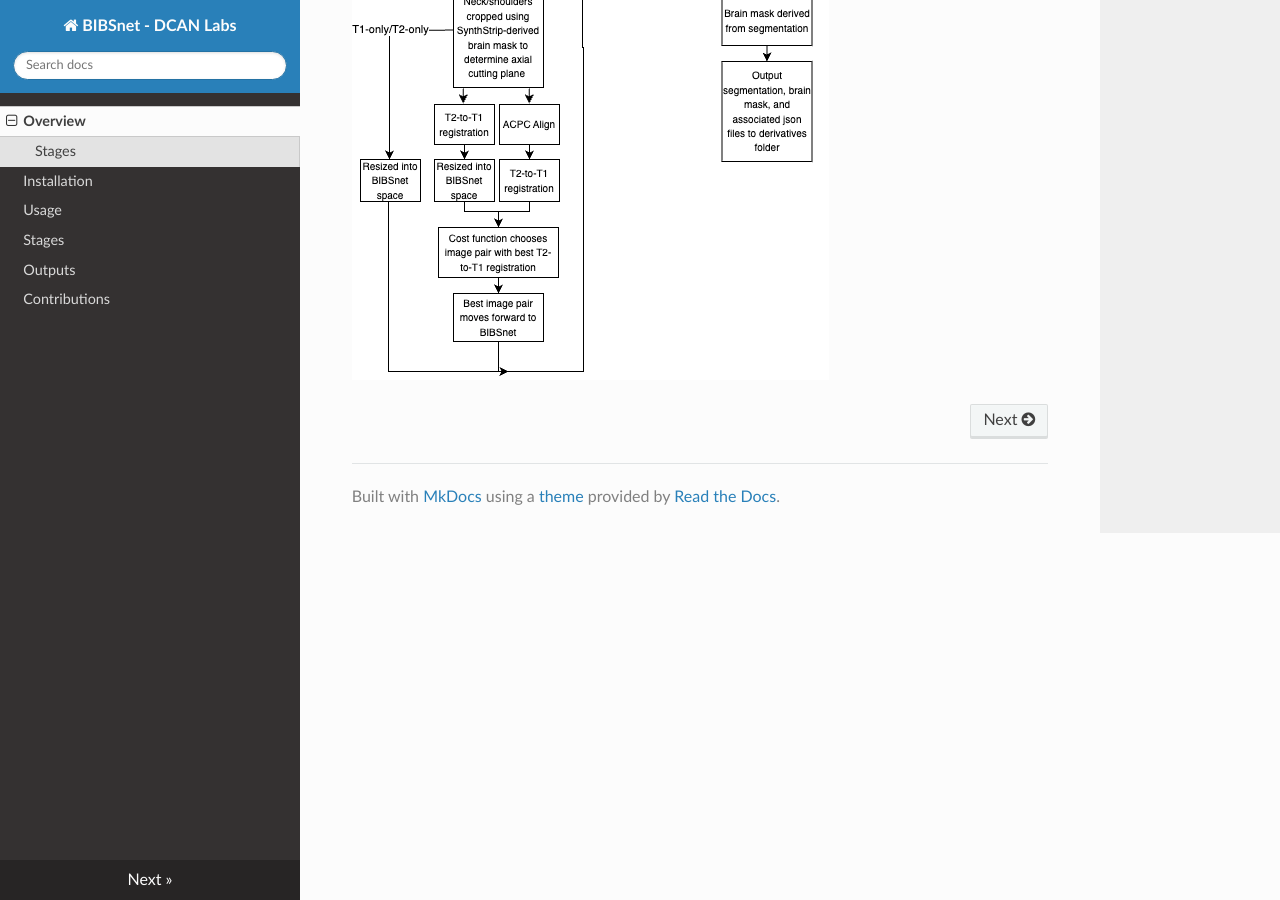
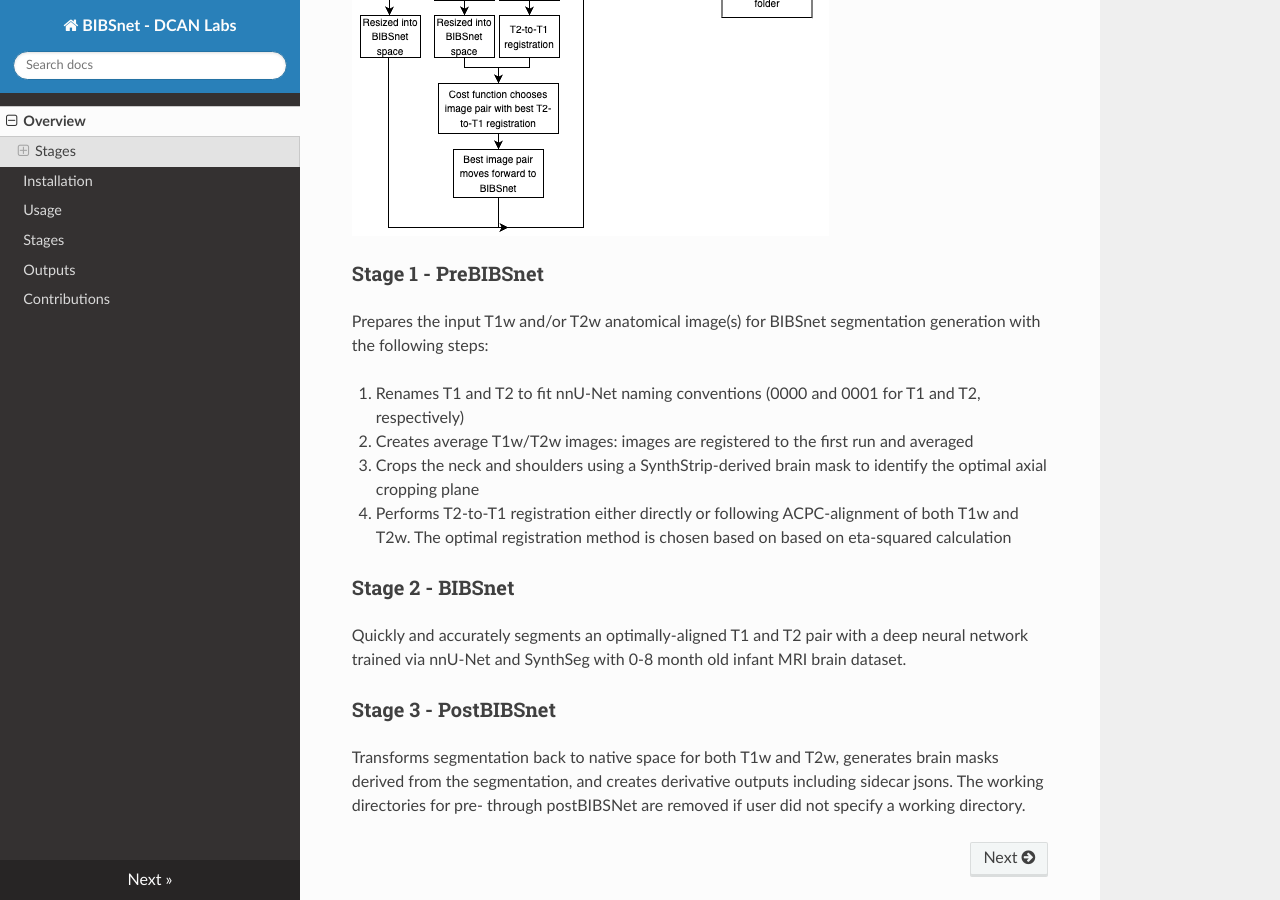
Before and after one commit to DCAN-Labs/BIBSnet, an MkDocs documentation site: the page built from docs/index.md, in a window 1280 px wide and 900 px high, scrolled down 865 px. Built offline with MkDocs 1.6.1, drawn with Linux system fonts in a browser that asks for light colours; nearby versions of some CDN libraries; some of the changed text lies outside the part shown.

Commit message:
Update index.md
cleaned up and moved info from Stages sidebar section to here to keep things cleaner and more organized

```diff
--- a/docs/index.md
+++ b/docs/index.md
@@ -10,11 +10,18 @@ This [BIDS App](https://bids-apps.neuroimaging.io/about/) provides the utility o
 Please post questions or issues to our [Github](https://github.com/DCAN-Labs/BIBSnet)!
 
 ## Stages
+![BIBSnet - Stages for MRI Processing](BIBSNetWorkflowDiagram.drawio.png)
 
-1. PreBIBSnet
-2. BIBSnet
-3. PostBIBSnet
+### Stage 1 - PreBIBSnet
+Prepares the input T1w and/or T2w anatomical image(s) for BIBSnet segmentation generation with the following steps:
 
-<br />
+1. Renames T1 and T2 to fit nnU-Net naming conventions (0000 and 0001 for T1 and T2, respectively)
+2. Creates average T1w/T2w images: images are registered to the first run and averaged
+3. Crops the neck and shoulders using a SynthStrip-derived brain mask to identify the optimal axial cropping plane
+4. Performs T2-to-T1 registration either directly or following ACPC-alignment of both T1w and T2w. The optimal registration method is chosen based on based on eta-squared calculation
 
-![BIBSnet - Stages for MRI Processing](BIBSNetWorkflowDiagram.drawio.png)
+### Stage 2 - BIBSnet
+Quickly and accurately segments an optimally-aligned T1 and T2 pair with a deep neural network trained via nnU-Net and SynthSeg with 0-8 month old infant MRI brain dataset.
+
+### Stage 3 - PostBIBSnet
+Transforms segmentation back to native space for both T1w and T2w, generates brain masks derived from the segmentation, and creates derivative outputs including sidecar jsons. The working directories for pre- through postBIBSNet are removed if user did not specify a working directory.
```
